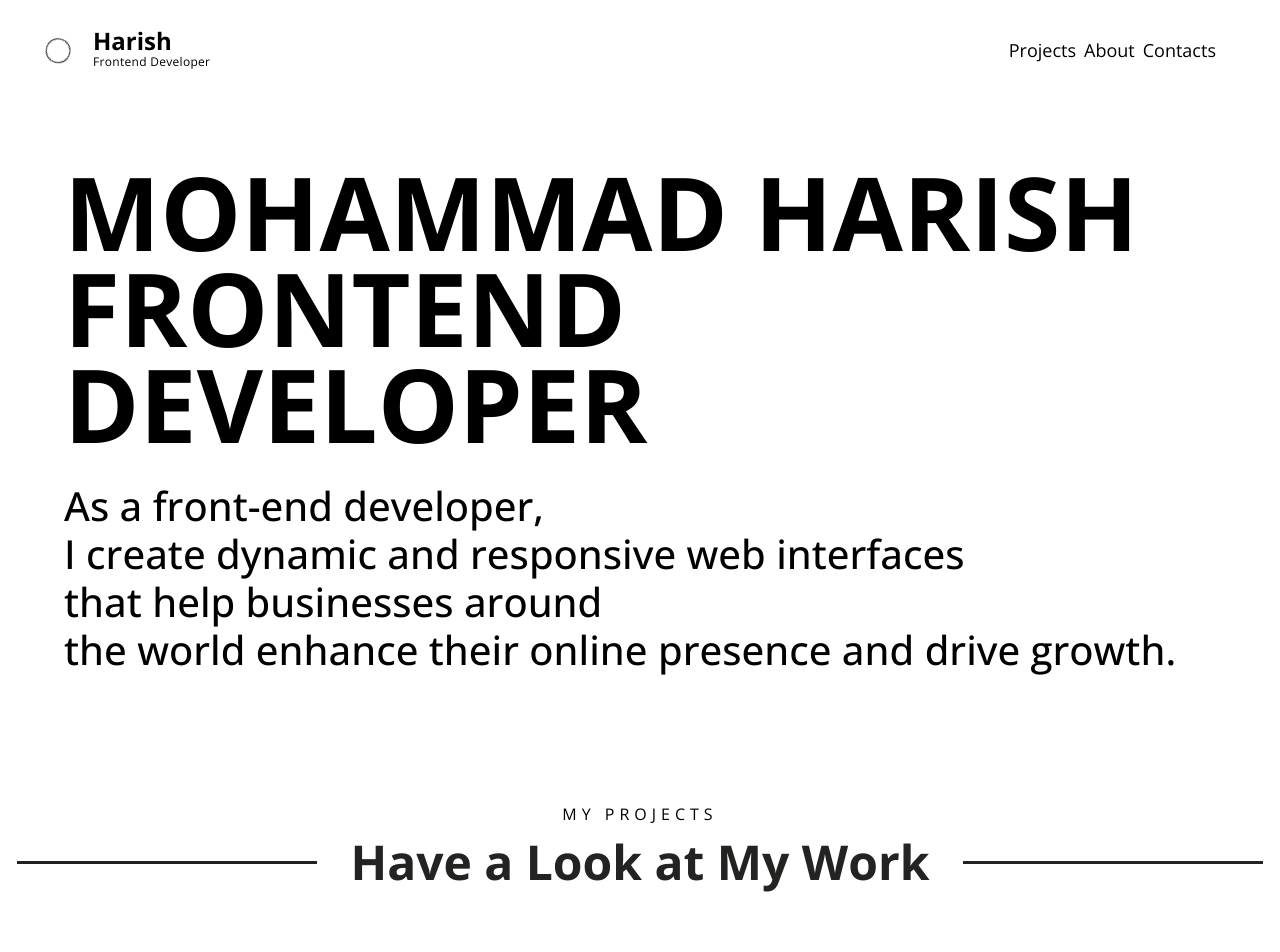
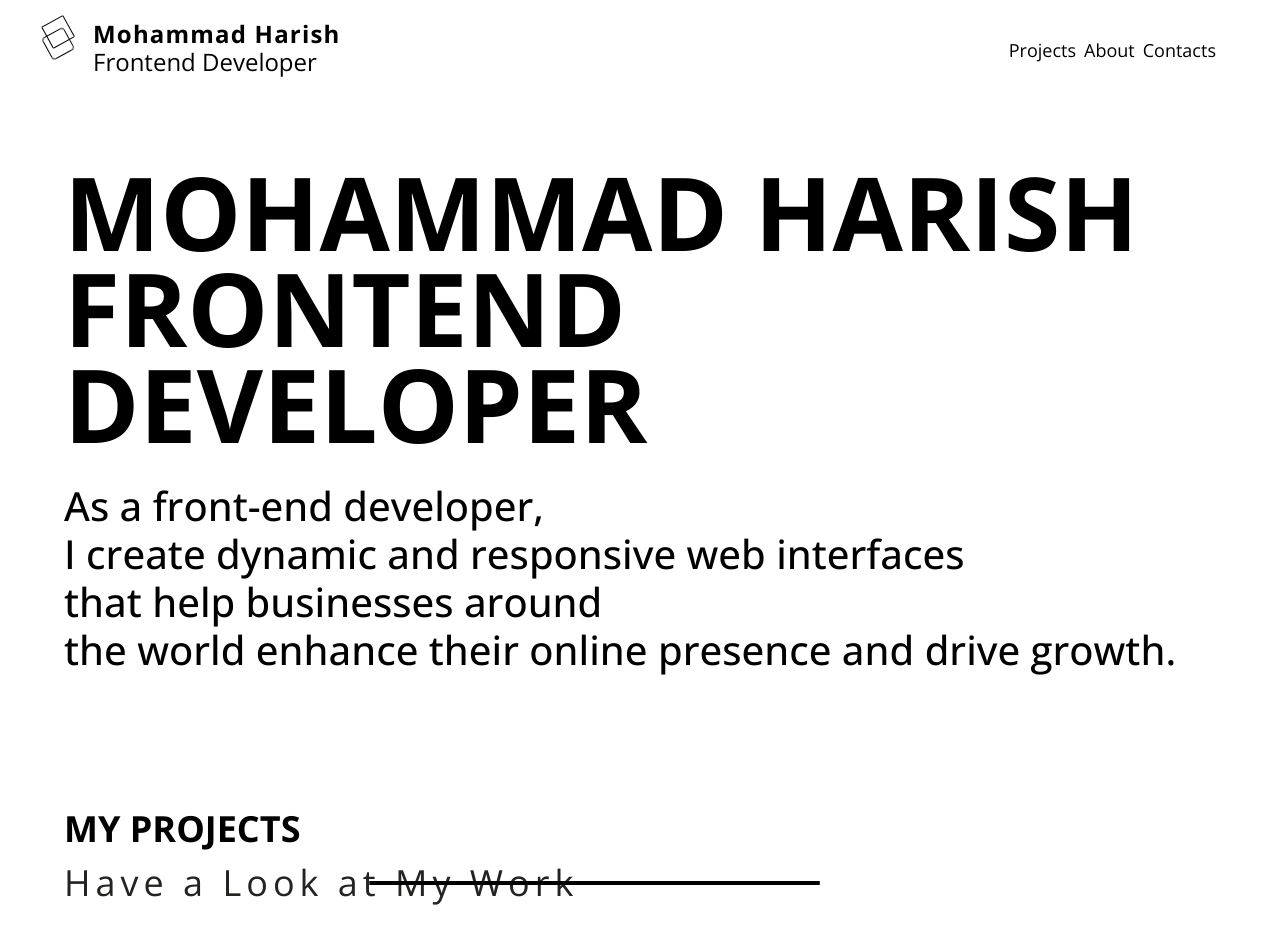
Before and after one commit to MohammadHarish52/harish-portfolio, a React (Vite) app: page / in a window 1280 px wide. Shown: the top 952 px of the page. Built offline with nearby package versions, Linux system fonts and the light colour scheme.

Commit message:
animation

```diff
--- a/src/components/Logo.jsx
+++ b/src/components/Logo.jsx
@@ -3,9 +3,20 @@ import gsap from "gsap";
 
 const Logo = () => {
   useGSAP(() => {
-    gsap.from(".circle", {
+    gsap.from(".circledown", {
       x: -20,
       y: 10,
+      repeat: -1,
+      yoyo: true,
+      rotation: 360,
+      borderRadius: 10,
+      duration: 1,
+      ease: "power1.inOut",
+    });
+    gsap.from(".circleup", {
+      x: -20,
+      y: -30,
+      borderRadius: 0,
       repeat: -1,
       yoyo: true,
       rotation: 360,
@@ -16,12 +27,16 @@ const Logo = () => {
   return (
     <div>
       <div className="flex">
-        <div className="circle flex justify-center items-center"></div>
+        <div>
+          <div className="circledown circle flex justify-center items-center"></div>
+
+          <div className="circle circleup flex justify-center items-center"></div>
+        </div>
         <div className="Details flex flex-col items-start">
-          <h1 className="text-2xl leading-none font-bold">Harish</h1>
-          <h2 className="text-[12px] font-light tracking-wide">
-            Frontend Developer
-          </h2>
+          <h1 className="text-2xl leading-none tracking-wider font-bold">
+            Mohammad Harish
+          </h1>
+          <h2 className="text-2xl font-thin ">Frontend Developer</h2>
         </div>
       </div>
     </div>
--- a/src/components/Projects/Dummy.jsx
+++ b/src/components/Projects/Dummy.jsx
@@ -1,15 +1,27 @@
 import { projectsArray } from "./Arrayproject";
+import { useGSAP } from "@gsap/react";
+import gsap from "gsap";
 
 const Dummy = () => {
+  useGSAP(() => {
+    gsap.from(".line ", {
+      duration: 3,
+      x: -400,
+      repeat: -1,
+      ease: "power1.inOut",
+      yoyo: true,
+    });
+  }, []);
   return (
-    <div className="my-[64px]">
-      <h2 className="font-thin mt-[24px] tracking-[5px]">MY PROJECTS</h2>
-      <div className="project_look flex justify-around items-center">
-        <span className="md:w-[300px] w-[150px] border-b-[#232222] border-b-[3px] "></span>
-        <h1 className="text-[#232322] text-[2.25rem] md:text-[3rem]  font-[800]">
+    <div className="my-[64px] ">
+      <h2 className="font-bold mt-[24px]  text-[2.25rem]  text-left px-16">
+        MY PROJECTS
+      </h2>
+      <div className="project_look flex justify-between px-16 items-center">
+        <h1 className="text-[#232322] text-left   text-[2.25rem] tracking-[5px]   font-thin">
           Have a Look at My Work
         </h1>
-        <span className="md:w-[300px] w-[150px] border-b-[#232322] border-b-[3px] "></span>
+        <span className=" w-[450px] line bg-black  border-black border-[2px] "></span>
       </div>
       <div className="pr flex items-center justify-center gap-10 flex-wrap bg-white mt-[100px]">
         {projectsArray.map((project) => (
```
